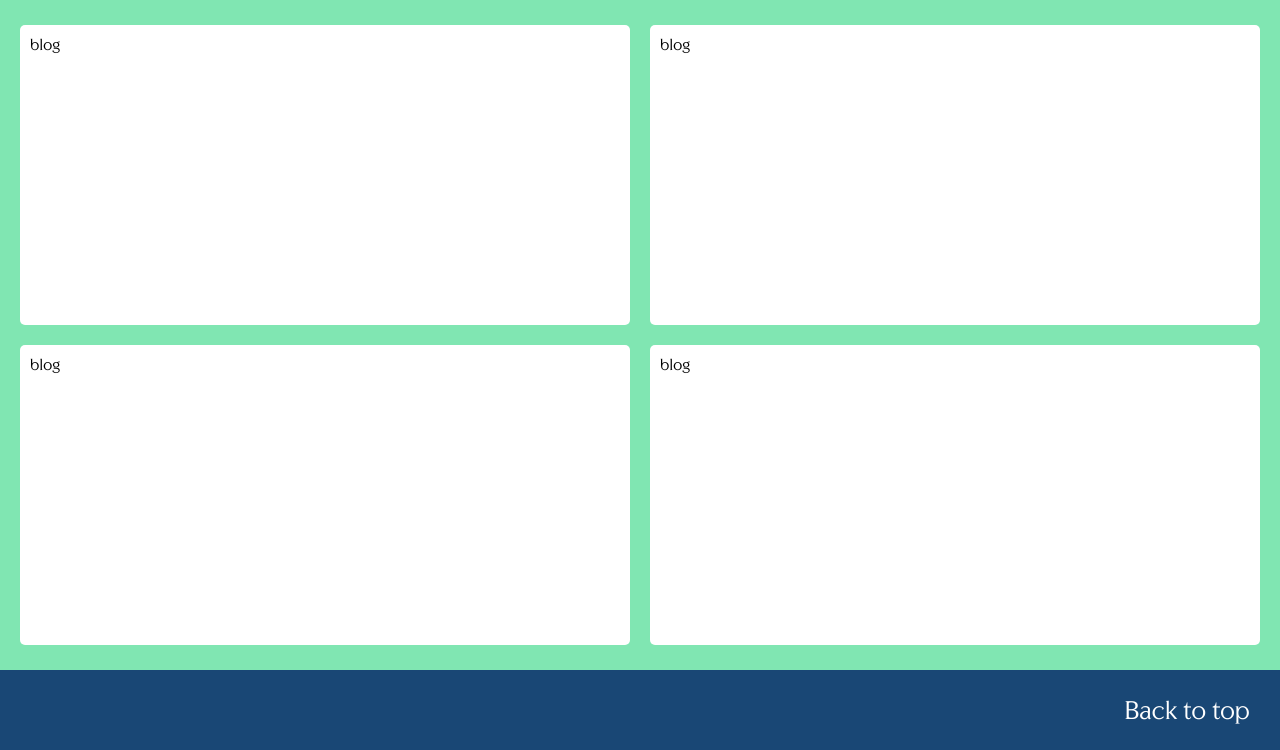
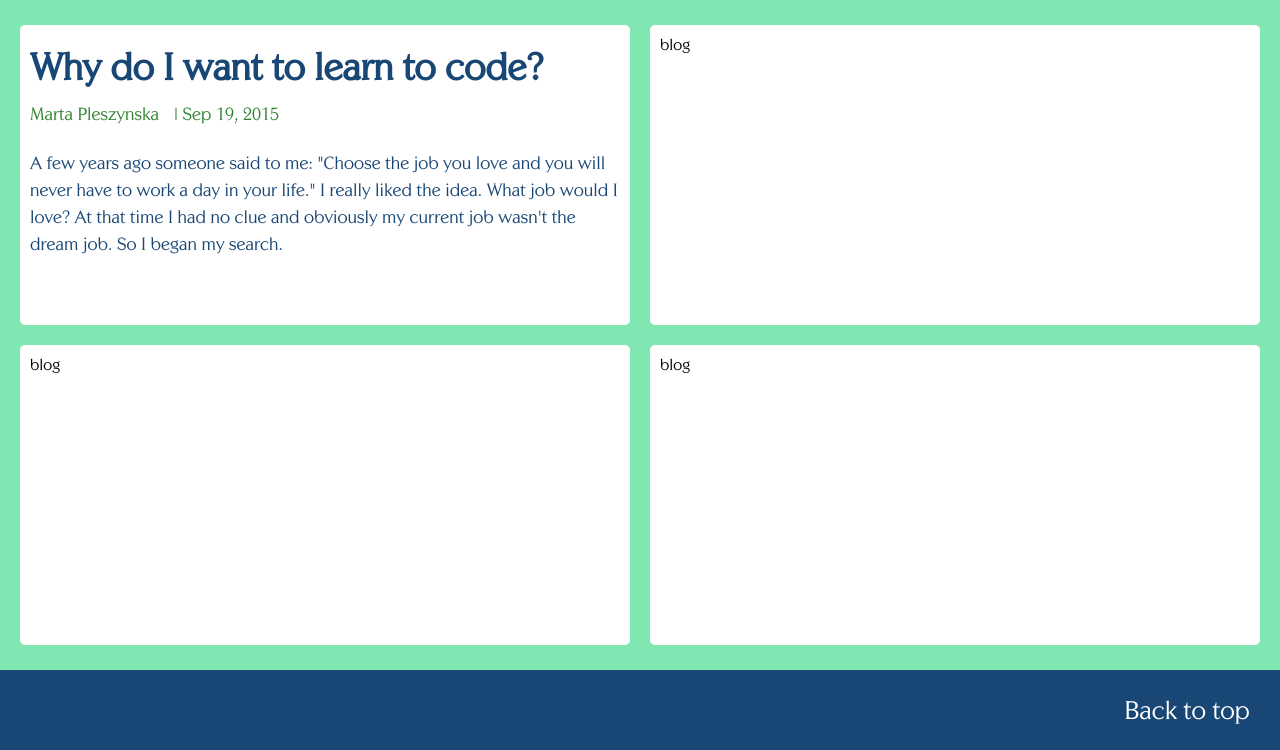
Before and after one commit to MartaPleszynska/my_blog, a PHP site: page /mybloghome.html in a window 1280 px wide. Shown: the part 230-980 px from the top of the page. Run offline with PHP 8.4, Linux system fonts and the light colour scheme.

Commit message:
added link to media q css

```diff
--- a/mediaq.css
+++ b/mediaq.css
@@ -0,0 +1,11 @@
+
+@media(max-width:1710px)  {
+  .linkstitle{
+    padding-top: 30px;
+  }
+}
+@media(max-width:720px)  {
+  .linkstitle{
+    font-size: 24px;
+  }
+}
--- a/myblogabout.html
+++ b/myblogabout.html
@@ -6,6 +6,7 @@
     {{ site.title }}
   </title>
   <link rel="stylesheet" type="text/css" href="mycss.css">
+  <link rel="stylesheet" type="text/css" href="mediaq.css">
 </head>
 <body>
   <a name="top"></a>
--- a/myblogcontact.html
+++ b/myblogcontact.html
@@ -6,6 +6,7 @@
     {{ site.title }}
   </title>
   <link rel="stylesheet" type="text/css" href="mycss.css">
+    <link rel="stylesheet" type="text/css" href="mediaq.css">
 </head>
 <body>
   <a name="top"></a>
--- a/mybloghome.html
+++ b/mybloghome.html
@@ -5,6 +5,7 @@
 
   </title>
   <link rel="stylesheet" type="text/css" href="mycss.css">
+  <link rel="stylesheet" type="text/css" href="mediaq.css">
 </head>
 <body>
   <a name="top"></a>
@@ -24,9 +25,21 @@
   </div>
 </header>
 <main class="mycontainer">
-      <div class="mycontenthome">
-        <div class="shortpost">blog</div>
+  <div class="mycontenthome">
+    <div class="shortpost">
+      <div class="mypostheader">
+        <h1 class="myposttitle excerpt">Why do I want to learn to code?</h1>
+        <div class="mypostinfo">
+          <p class="mypostauthor excerpt">Marta Pleszynska</b>
+          <p class="mypostdate excerpt">Sep 19, 2015</b>
+        </div>
       </div>
+
+      <article class="mypostcontent excerpt">
+        <p>A few years ago someone said to me: "Choose the job you love and you will never have to work a day in your life." I really liked the idea. What job would I love? At that time I had no clue and obviously my current job wasn't the dream job. So I began my search.</p>
+      </article>
+    </div>
+  </div>
       <div class="mycontenthome">
         <div class="shortpost">blog</div>
       </div>
--- a/mybloglinks.html
+++ b/mybloglinks.html
@@ -5,7 +5,9 @@
     <!--grab a page title here-->
     {{ site.title }}
   </title>
+
   <link rel="stylesheet" type="text/css" href="mycss.css">
+  <link rel="stylesheet" type="text/css" href="mediaq.css">
 </head>
 <body>
   <a name="top"></a>
--- a/myblogpost.html
+++ b/myblogpost.html
@@ -6,6 +6,7 @@
     {{ site.title }}
   </title>
   <link rel="stylesheet" type="text/css" href="mycss.css">
+  <link rel="stylesheet" type="text/css" href="mediaq.css">
 </head>
 <body>
   <a name="top"></a>
--- a/myblogtemplate.html
+++ b/myblogtemplate.html
@@ -6,6 +6,7 @@
     {{ site.title }}
   </title>
   <link rel="stylesheet" type="text/css" href="mycss.css">
+  <link rel="stylesheet" type="text/css" href="mediaq.css">
 </head>
 <body>
   <a name="top"></a>
--- a/mycss.css
+++ b/mycss.css
@@ -64,7 +64,7 @@ font-size: 38px;
   text-decoration: underline;
   transition: all 0.4s ease-in-out;
     font-size: 32px;
-    line-height: 23px;
+    line-height: 20px;
 }
 .mycurrentmenuitem{}
 .mycontainer{
@@ -147,8 +147,9 @@ font-size: 38px;
   font-size: 38px;
 }
 .mypostinfo{
-  font-size: 14px;
+  font-size: 18px;
   color: #308330;
+  padding: 15px 0 15px 0;
 }
 .mypostauthor{
   display: inline-block;
```
